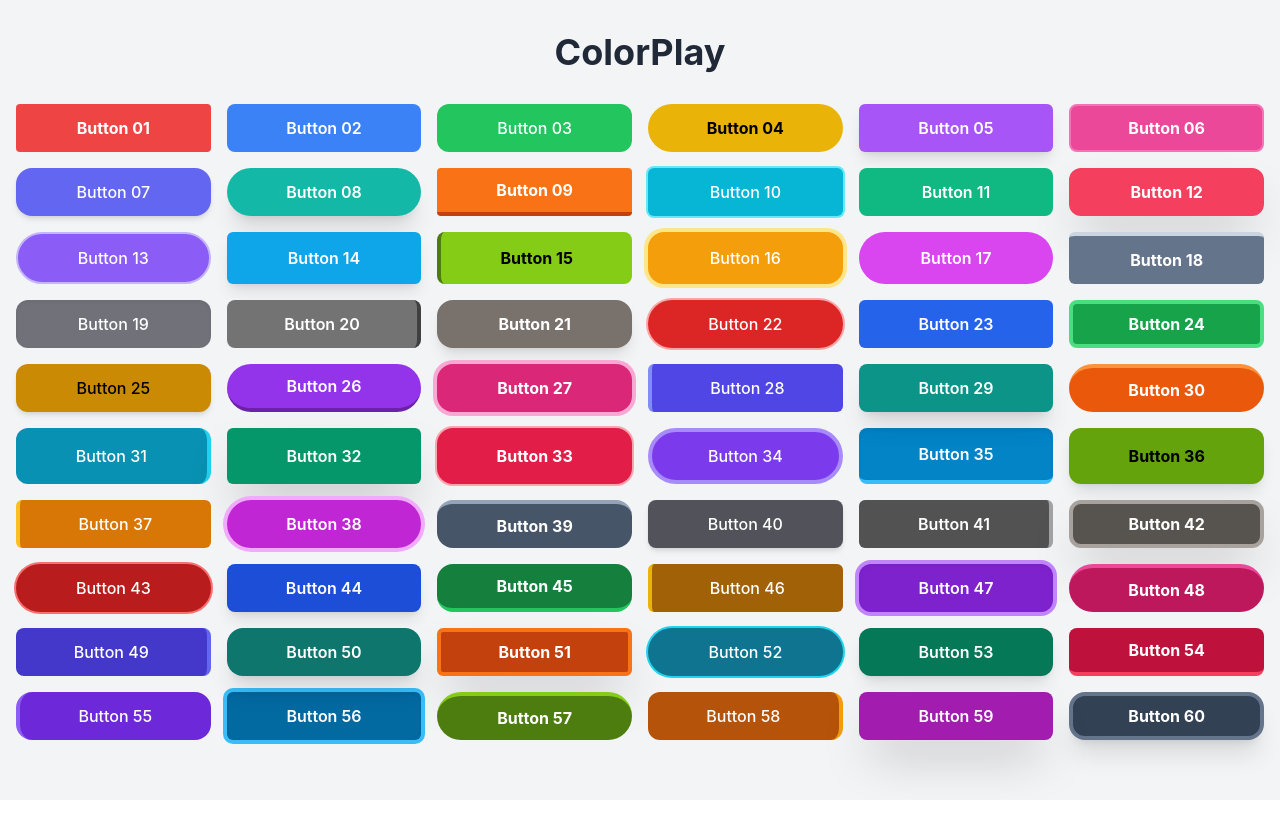
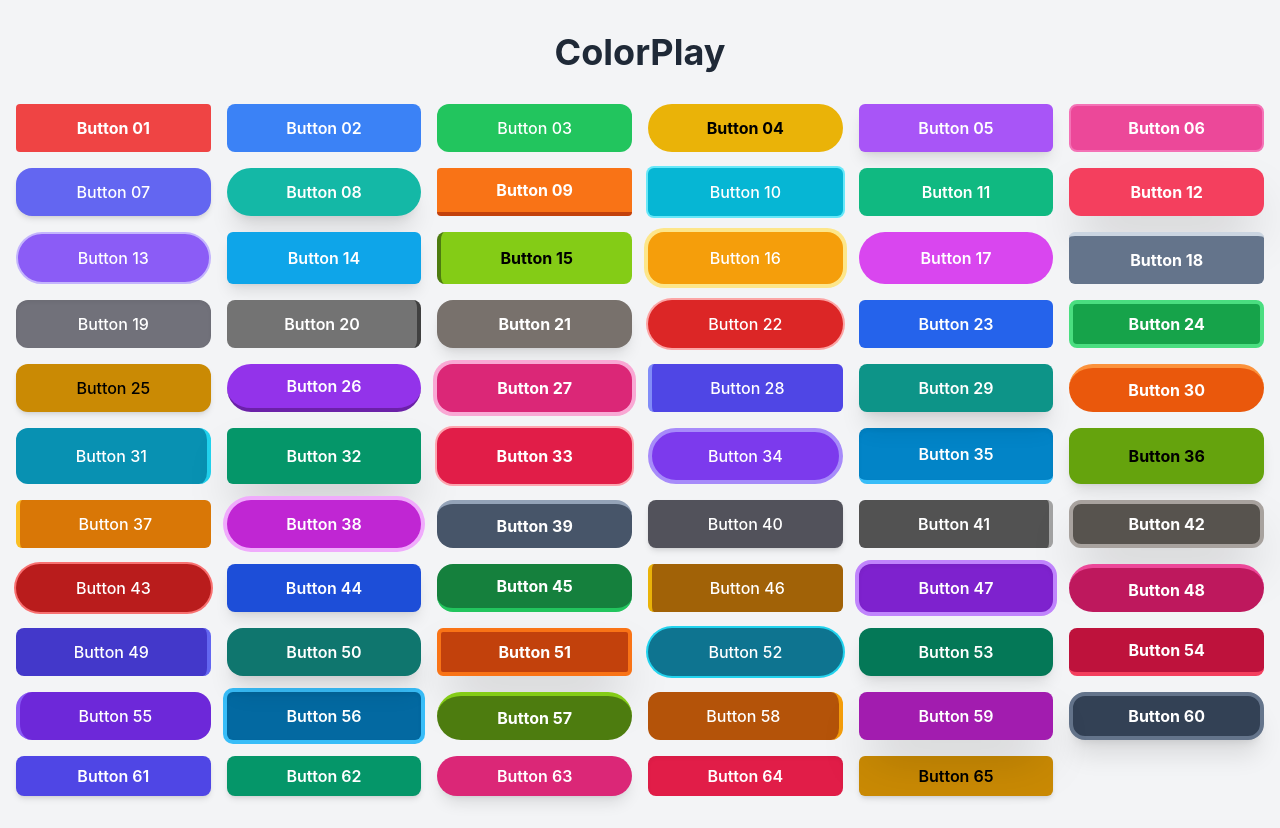
Before and after one commit to knowinGit-CSI/colorplay-2, a React (Create React App) app: page / in a window 1280 px wide. Before the commit the page ends 800 px from the top, so only its background shows below. Built offline with nearby package versions, Linux system fonts and the light colour scheme.

Commit message:
added 5more

```diff
--- a/src/App.js
+++ b/src/App.js
@@ -61,6 +61,11 @@ import Button57 from './components/buttons/Button57';
 import Button58 from './components/buttons/Button58';
 import Button59 from './components/buttons/Button59';
 import Button60 from './components/buttons/Button60';
+import Button61 from './components/buttons/Button61';
+import Button62 from './components/buttons/Button62';
+import Button63 from './components/buttons/Button63';
+import Button64 from './components/buttons/Button64';
+import Button65 from './components/buttons/Button65';
 
 function App() {
   return (
@@ -132,6 +137,11 @@ function App() {
           <Button58 />
           <Button59 />
           <Button60 />
+      <Button61 />
+      <Button62 />
+      <Button63 />
+      <Button64 />
+      <Button65 />
         </div>
       </div>
     </div>
--- /dev/null
+++ b/src/components/buttons/Button61.js
@@ -0,0 +1,11 @@
+import React from 'react';
+
+const Button61 = ({ text = "Button 61" }) => {
+  return (
+    <button className="bg-indigo-600 hover:bg-indigo-700 text-white font-semibold py-2 px-4 rounded-lg shadow-md transition duration-300">
+      {text}
+    </button>
+  );
+};
+
+export default Button61;
--- /dev/null
+++ b/src/components/buttons/Button62.js
@@ -0,0 +1,11 @@
+import React from 'react';
+
+const Button62 = ({ text = "Button 62" }) => {
+  return (
+    <button className="bg-emerald-600 hover:bg-emerald-700 text-white font-semibold py-2 px-4 rounded-lg shadow-md transition duration-300">
+      {text}
+    </button>
+  );
+};
+
+export default Button62;
--- /dev/null
+++ b/src/components/buttons/Button63.js
@@ -0,0 +1,11 @@
+import React from 'react';
+
+const Button63 = ({ text = "Button 63" }) => {
+  return (
+    <button className="bg-pink-600 hover:bg-pink-700 text-white font-semibold py-2 px-4 rounded-full shadow-lg transition duration-300">
+      {text}
+    </button>
+  );
+};
+
+export default Button63;
--- /dev/null
+++ b/src/components/buttons/Button64.js
@@ -0,0 +1,11 @@
+import React from 'react';
+
+const Button64 = ({ text = "Button 64" }) => {
+  return (
+    <button className="bg-rose-600 hover:bg-rose-700 text-white font-semibold py-2 px-4 rounded-lg shadow-inner transition duration-300">
+      {text}
+    </button>
+  );
+};
+
+export default Button64;
--- /dev/null
+++ b/src/components/buttons/Button65.js
@@ -0,0 +1,11 @@
+import React from 'react';
+
+const Button65 = ({ text = "Button 65" }) => {
+  return (
+    <button className="bg-yellow-600 hover:bg-yellow-700 text-black font-semibold py-2 px-4 rounded-md shadow-md transition duration-300">
+      {text}
+    </button>
+  );
+};
+
+export default Button65;
```
